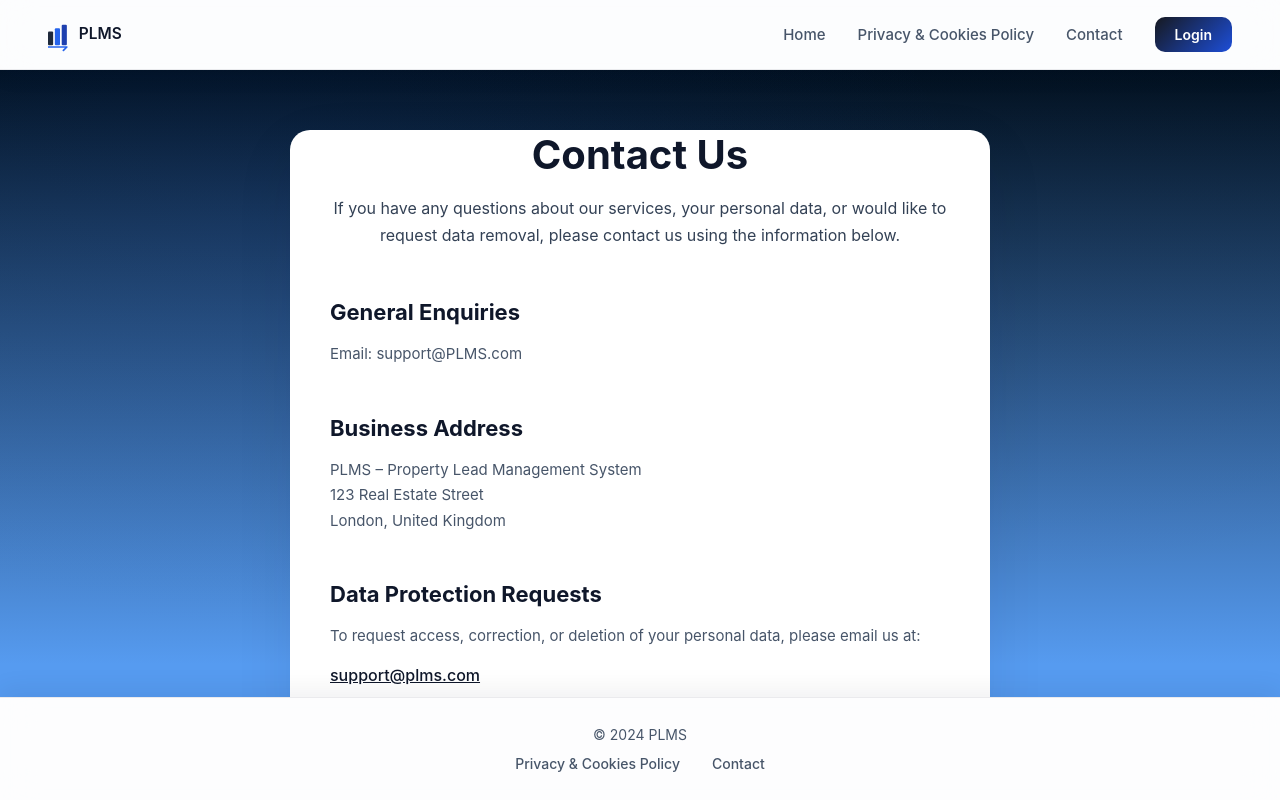
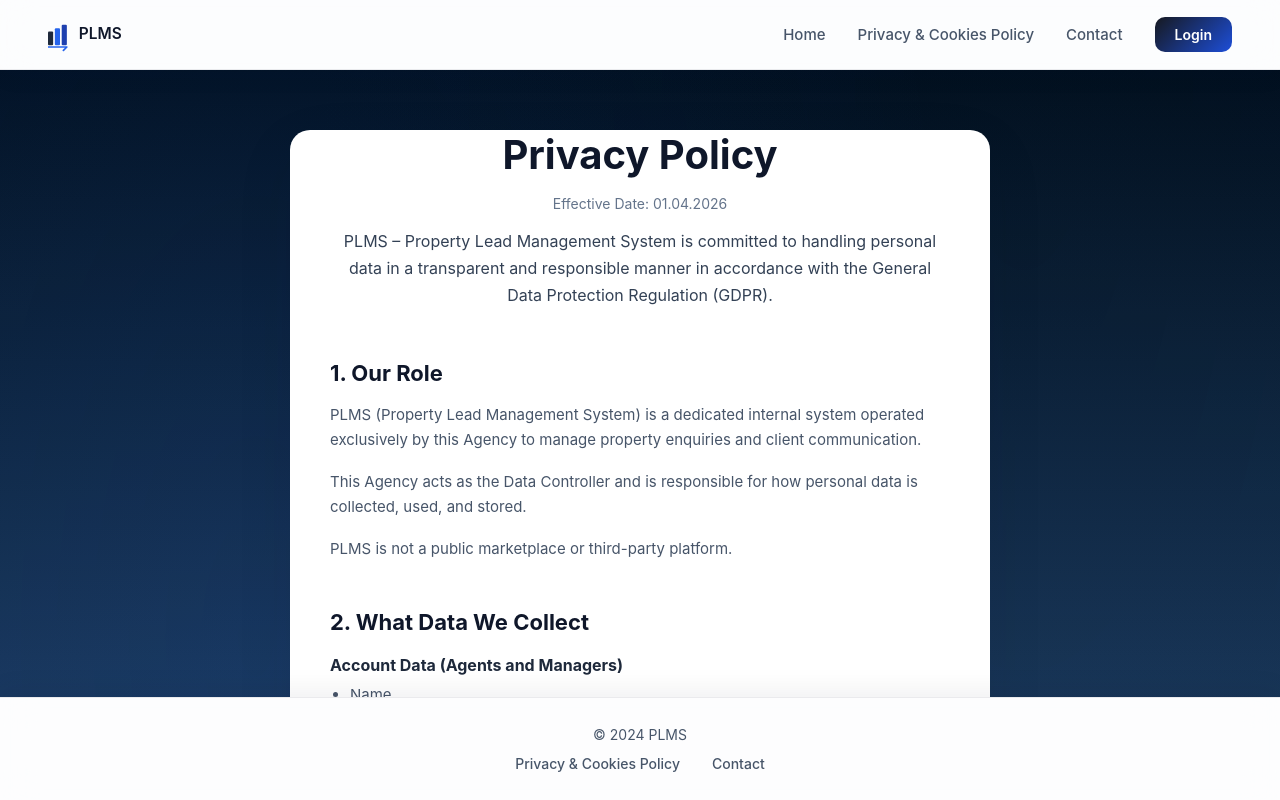
Before and after one commit to lubiejewskidaniel/icp-qho635, a Next.js app: page /privacy-policy in a window 1280 px wide. Built offline with nearby package versions, Linux system fonts and the light colour scheme.

Commit message:
feat: refactor Policy UI as created contact by mistake

```diff
--- a/src/components/legal/PrivacyPolicyContent/PrivacyPolicyContent.js
+++ b/src/components/legal/PrivacyPolicyContent/PrivacyPolicyContent.js
@@ -1,41 +1,159 @@
-import styles from "./ContactContent.module.css";
+import styles from "./PrivacyPolicyContent.module.css";
 
-export default function ContactContent() {
+export default function PrivacyPolicyContent() {
 	return (
 		<div className={styles.page}>
 			<section className={`container ${styles.container}`}>
 				<header className={styles.header}>
-					<h1>Contact Us</h1>
+					<h1>Privacy Policy</h1>
+					<p className={styles.effectiveDate}>Effective Date: 01.04.2026</p>
 					<p className={styles.intro}>
-						If you have any questions about our services, your personal data, or
-						would like to request data removal, please contact us using the
-						information below.
+						PLMS – Property Lead Management System is committed to handling
+						personal data in a transparent and responsible manner in accordance
+						with the General Data Protection Regulation (GDPR).
 					</p>
 				</header>
 
 				<div className={styles.section}>
-					<h2>General Enquiries</h2>
-					<p>Email: support@PLMS.com</p>
+					<h2>1. Our Role</h2>
+					<p>
+						PLMS (Property Lead Management System) is a dedicated internal
+						system operated exclusively by this Agency to manage property
+						enquiries and client communication.
+					</p>
+					<p>
+						This Agency acts as the Data Controller and is responsible for how
+						personal data is collected, used, and stored.
+					</p>
+					<p>PLMS is not a public marketplace or third-party platform.</p>
 				</div>
 
 				<div className={styles.section}>
-					<h2>Business Address</h2>
+					<h2>2. What Data We Collect</h2>
+
+					<h3>Account Data (Agents and Managers)</h3>
+					<ul>
+						<li>Name</li>
+						<li>Email address</li>
+						<li>Login credentials</li>
+						<li>Basic account activity</li>
+					</ul>
+
+					<h3>Lead and Client Data</h3>
+					<ul>
+						<li>Full name</li>
+						<li>Email address</li>
+						<li>Phone number</li>
+						<li>Country and city</li>
+						<li>Property Type (House / Apartment / Land)</li>
+						<li>Budget range (up to 200K / 200K–400K / 400K–1M / over 1M)</li>
+						<li>Purpose of enquiry (Buy / Invest)</li>
+						<li>Preferred contact method (Phone / E-mail)</li>
+						<li>
+							Lead status information (New / Contacted / Qualified / Viewing
+							Scheduled / Negotiation / Won / Lost)
+						</li>
+					</ul>
+				</div>
+
+				<div className={styles.section}>
+					<h2>3. Purpose of Processing</h2>
+					<ul>
+						<li>Responding to property enquiries</li>
+						<li>Managing and organizing sales leads</li>
+						<li>Tracking communication with clients</li>
+						<li>Supporting internal workflows</li>
+						<li>Ensuring authentication and platform security</li>
+					</ul>
+				</div>
+
+				<div className={styles.section}>
+					<h2>4. Legal Basis</h2>
 					<p>
-						PLMS – Property Lead Management System <br />
-						123 Real Estate Street <br />
-						London, United Kingdom
+						Personal data is processed based on your consent when submitting the
+						enquiry form and on our legitimate interest in responding to
+						property-related requests.
 					</p>
 				</div>
 
 				<div className={styles.section}>
-					<h2>Data Protection Requests</h2>
+					<h2>5. Data Storage and Retention</h2>
 					<p>
-						To request access, correction, or deletion of your personal data,
-						please email us at:
+						Personal data is securely stored using trusted cloud infrastructure
+						providers and appropriate technical safeguards.
 					</p>
-					<a href="mailto:support@plms.com" className={styles.contact}>
-						support@plms.com
-					</a>
+					<p>
+						We retain personal data only as long as necessary to respond to
+						enquiries, manage records, and comply with legal obligations.
+					</p>
+				</div>
+
+				<div className={styles.section}>
+					<h2>6. Data Sharing</h2>
+					<p>
+						We do not sell or trade personal data. Data may be processed by
+						trusted service providers solely for secure hosting, system
+						functionality, and technical support.
+					</p>
+					<p>
+						Personal data may also be disclosed if required by applicable law.
+					</p>
+				</div>
+
+				<div className={styles.section}>
+					<h2>7. Security</h2>
+					<ul>
+						<li>Access control mechanisms</li>
+						<li>Secure authentication</li>
+						<li>Role-based permissions</li>
+						<li>Protection against unauthorized access</li>
+					</ul>
+				</div>
+
+				<div className={styles.section}>
+					<h2>8. Your Rights</h2>
+					<p>
+						Under GDPR, you have the right to access, correct, restrict, or
+						request deletion of your personal data.
+					</p>
+					<p>
+						If you would like your data to be removed from our system, please
+						contact us at:
+					</p>
+					<p className={styles.contact}>support@PLMS.com</p>
+					<p>
+						We will respond to your request within 30 days in accordance with
+						GDPR requirements, unless we are legally required to retain certain
+						information.
+					</p>
+				</div>
+
+				<div className={styles.section}>
+					<h2>9. Cookies</h2>
+					<p>
+						PLMS uses only strictly necessary cookies required for website
+						functionality, authentication, and security.
+					</p>
+					<p>
+						We do not use tracking, advertising, analytics, or marketing
+						cookies.
+					</p>
+					<p>
+						You can control cookies through your browser settings. Disabling
+						necessary cookies may affect certain website functions.
+					</p>
+				</div>
+
+				<div className={styles.section}>
+					<h2>Contact</h2>
+					<p>
+						If you have any questions regarding this Privacy Policy or your
+						personal data, please contact:
+					</p>
+					<p className={styles.contact}>
+						PLMS Support <br />
+						support@PLMS.com
+					</p>
 				</div>
 			</section>
 		</div>
```
Also changed, not shown: src/components/legal/PrivacyPolicyContent/PrivacyPolicyContent.module.css (renamed from src/components/legal/PrivacyPolicyContent/ContactContent.module.css).
